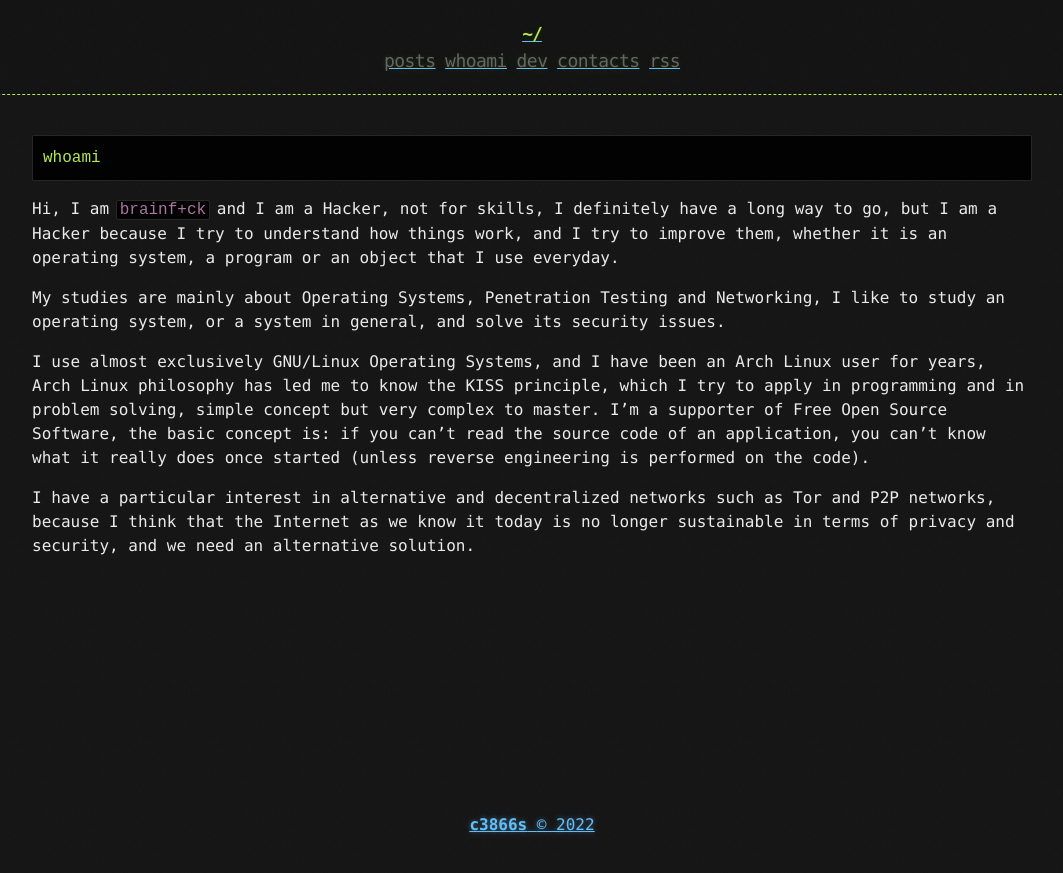
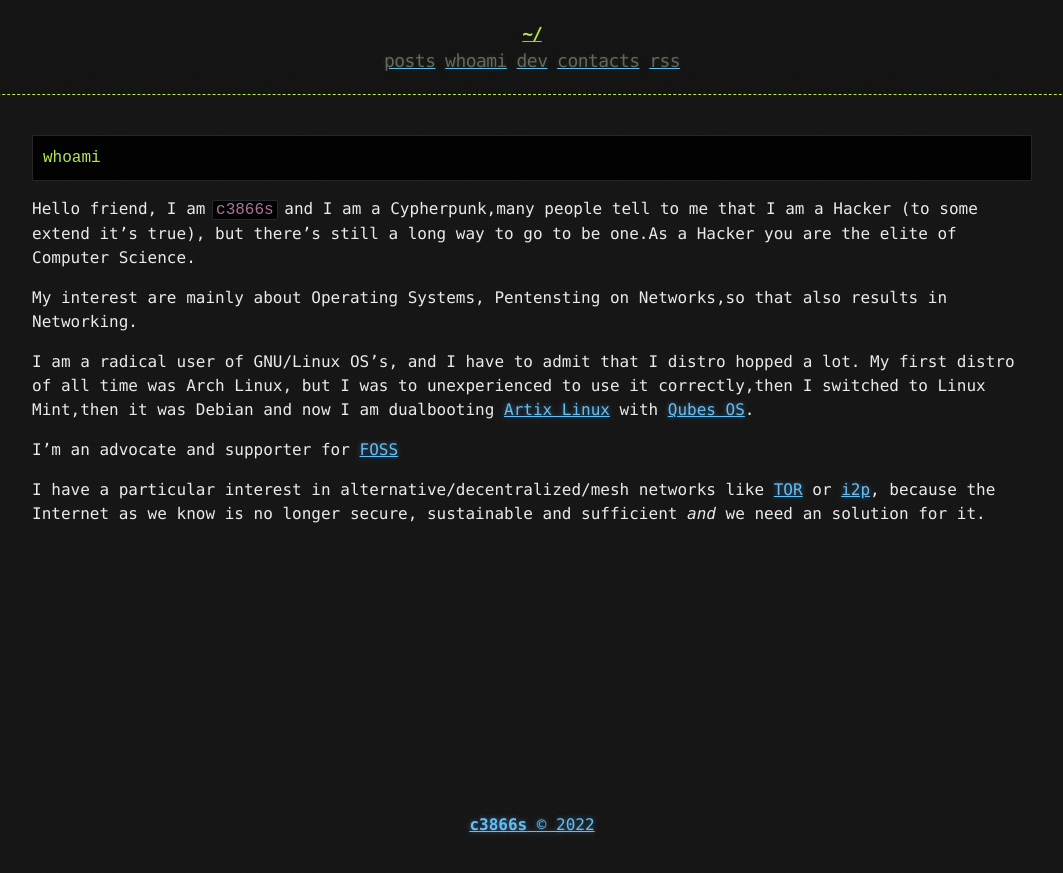
Before and after one commit to znkkw/znkkw.github.io, a Jekyll site: the page built from whoami.md, in a window 1280 px wide. Shown: the top 873 px of the page, without its empty margins (108-1171 px from the left). Built offline with Jekyll 4.4.1, drawn with Linux system fonts in a browser that asks for light colours.

Commit message:
Update whoami.md

````diff
--- a/whoami.md
+++ b/whoami.md
@@ -1,17 +1,18 @@
 ---
 layout: page
-title: whoami | brainfucksec
+title: whoami | c3866s
 ---
 
 ```term
 whoami
 ```
 
-Hi, I am `brainf+ck` and I am a Hacker, not for skills, I definitely have a long way to go, but I am a Hacker because I try to understand how things work, and I try to improve them, whether it is an operating system, a program or an object that I use everyday.
+Hello friend, I am  `c3866s` and I am a Cypherpunk,many people tell to me that I am a Hacker (to some extend it's true), but there's still a long way to go to be one.As a Hacker you are the elite of Computer Science.
 
-My studies are mainly about Operating Systems, Penetration Testing and Networking, I like to study an operating system, or a system in general, and solve its security issues.
+My interest are mainly about Operating Systems, Pentensting on Networks,so that also results in Networking.
 
-I use almost exclusively GNU/Linux Operating Systems, and I have been an Arch Linux user for years, Arch Linux philosophy has led me to know the KISS principle, which I try to apply in programming and in problem solving, simple concept but very complex to master.
-I'm a supporter of Free Open Source Software, the basic concept is: if you can't read the source code of an application, you can't know what it really does once started (unless reverse engineering is performed on the code).
+I am a radical user of GNU/Linux OS's, and I have to admit that I distro hopped a lot. My first distro of all time was Arch Linux, but I was to unexperienced to use it correctly,then I switched to Linux Mint,then it was Debian and now I am dualbooting [Artix Linux](https://artixlinux.org/) with [Qubes OS](https://www.qubes-os.org/).
 
-I have a particular interest in alternative and decentralized networks such as Tor and P2P networks, because I think that the Internet as we know it today is no longer sustainable in terms of privacy and security, and we need an alternative solution.
+I'm an advocate and supporter for [FOSS](https://wikiless.tiekoetter.com/wiki/Free_and_open-source_software?lang=en)
+
+I have a particular interest in alternative/decentralized/mesh networks like [TOR](https://www.torproject.org/) or [i2p](https://geti2p.net/en/), because the Internet as we know is no longer secure, sustainable and sufficient *and* we need an solution for it.
````
